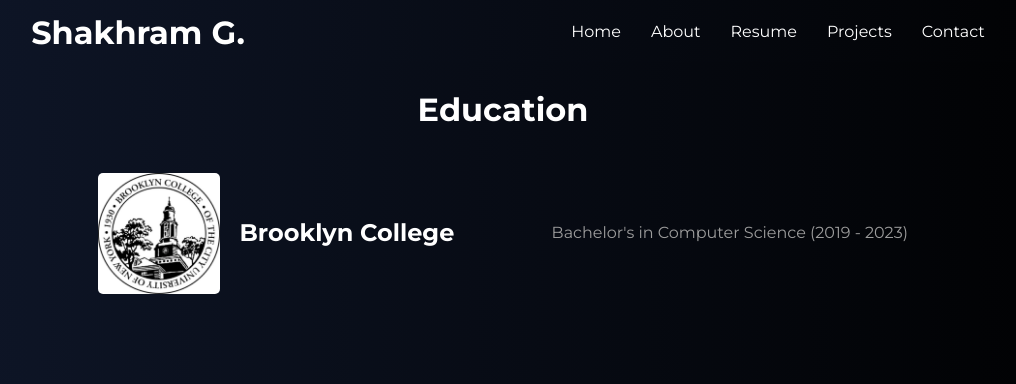
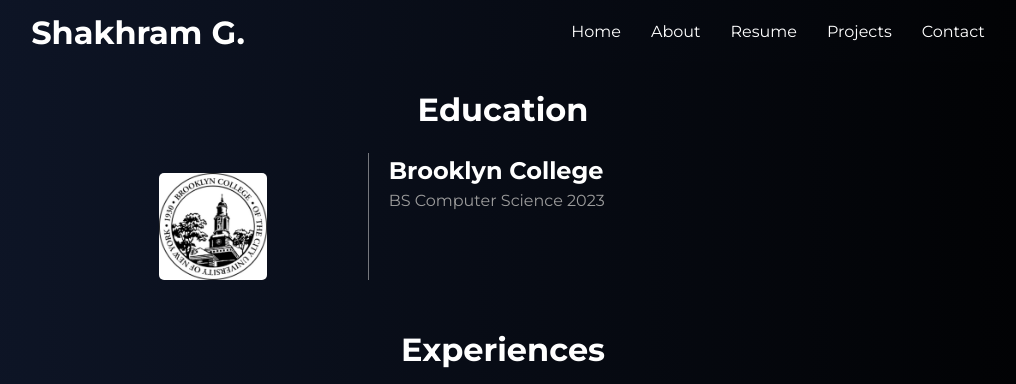
Before and after one commit to sgafurov/portfolio, a React (Create React App) app in the folder portfolio/: page /resume in a window 1280 px wide. Shown: the top 384 px of the page, without its empty margins (137-1153 px from the left). Built offline with nearby package versions, Linux system fonts and the light colour scheme.

Commit message:
Fix home page scrolling issue and align education section width with experiences section

```diff
--- a/portfolio/src/App.css
+++ b/portfolio/src/App.css
@@ -7,4 +7,9 @@ body {
   /* background-color: #0F172A; */
   background-image: linear-gradient(to left, #000000, #0F172A);
   font-family: 'Montserrat', sans-serif;
+  overflow-x: hidden;
 }
+
+html {
+  overflow-x: hidden;
+}
--- a/portfolio/src/components/About.js
+++ b/portfolio/src/components/About.js
@@ -78,15 +78,14 @@ export const About = () => {
       <div className="about-text">
         <h3 className="about-subtitle">Education</h3>
         <p className="about-paragraph">
-          I obtained my bachelor's in Computer Science at Brooklyn College. I'm
-          currently pursuing a master's in Computer Science at Hofstra
-          University. My coursework includes data structures, algorithms,
-          object-oriented programming, and web development. I'm particularly
-          interested in solving real-world problems, and creating helpful tools
+          Obtained B.S. Computer Science at Brooklyn College, 2023.
+          Coursework included data structures, algorithms,
+          object-oriented programming, and web development.
+          Interested in solving real-world problems, and creating helpful tools
           for people.
         </p>
 
-        <h2 className="about-subtitle">Hobbies</h2>
+        <h3 className="about-subtitle">Hobbies</h3>
         <p className="about-paragraph">
           Outside of my academic pursuits, I enjoy:
         </p>
@@ -94,8 +93,7 @@ export const About = () => {
           <li>Playing backgammon🎲</li>
           <li>Photography 📷</li>
           <li>Kickboxing 🥊</li>
-          <li>Killing time in cafes☕</li>
-          <li>Cooking 🥘</li>
+          <li>Finding new cafes☕</li>
         </ul>
 
         <h3 className="about-subtitle">Programming Languages</h3>
--- a/portfolio/src/components/Resume.js
+++ b/portfolio/src/components/Resume.js
@@ -22,14 +22,18 @@ export const Resume = () => {
             </div>
           </li> */}
           <li className="education-item">
+            <div className="education-logo-container">
               <img
                 src={brooklynCollegeLogo}
                 alt="Brooklyn College Logo"
                 className="college-logo"
               />
+            </div>
+            <div className="education-content">
               <h3>Brooklyn College</h3>
               <div className="education-year">
-              <p>Bachelor's in Computer Science (2019 - 2023)</p>
+                <p>BS Computer Science 2023</p>
+              </div>
             </div>
           </li>
         </ul>
--- a/portfolio/src/styles/Home.css
+++ b/portfolio/src/styles/Home.css
@@ -1,7 +1,10 @@
 .home-container {
     margin-top: 60px;
-    margin-bottom: 50px;
+    margin-bottom: 0;
     padding: 30px;
+    padding-bottom: 30px;
+    min-height: calc(100vh - 60px);
+    box-sizing: border-box;
 }
 
 .hello {
@@ -27,11 +30,12 @@
 .icon-container {
     margin: 0 auto;
     margin-top: 100px;
-    margin-bottom: 100px;
+    margin-bottom: 50px;
     position: relative;
     width: 400px;
     height: auto;
     z-index: 1;
+    overflow: visible;
 }
 
 @keyframes breathing {
@@ -113,8 +117,9 @@
 @media (max-width: 768px) {
     .home-container {
         margin-top: 100px;
-        margin-bottom: 50px;
-        padding-bottom: 0;
+        margin-bottom: 0;
+        padding-bottom: 30px;
+        min-height: calc(100vh - 100px);
     }
 
     .hello {
--- a/portfolio/src/styles/Resume.css
+++ b/portfolio/src/styles/Resume.css
@@ -101,7 +101,7 @@
 .education-list {
     list-style-type: none;
     margin: 0 auto;
-    padding: 20px;
+    padding: 0;
     text-align: left;
     line-height: 1.5;
 }
@@ -109,21 +109,39 @@
 .education-item {
     display: flex;
     justify-content: space-between;
+    margin-bottom: 20px;
+}
+
+.education-logo-container {
+    /* Takes 1 part of the available space, matching job-dates */
+    flex: 1;
+    display: flex;
+    flex-direction: column;
     align-items: center;
-    margin-bottom: 20px;
-    /* border-bottom: 1px solid #dddddd82; */
+    padding-right: 20px;
 }
 
 .college-logo {
-    width: 15%;
+    max-width: 40%;
+    width: auto;
     height: auto;
-    margin-right: 20px;
-    vertical-align: middle;
+    margin: 0 auto;
+    margin-top: 20px;
     border-radius: 5px;
-    align-items: left;
-    text-align: left;
+    align-items: center;
+    text-align: center;
+    object-fit: contain;
+    display: block;
 }
 
+.education-content {
+    /* Takes 2 parts of the available space, matching job-descriptions */
+    flex: 2;
+    border-left: 1px solid #dddddd82;
+    padding-left: 20px;
+    display: flex;
+    flex-direction: column;
+}
 
 .education-item p {
     margin: 0;
@@ -131,8 +149,7 @@
 }
 
 .education-year {
-    margin-left: auto;
-    text-align: right;
+    text-align: left;
 }
 
 @media (max-width: 768px) {
```
Lines whose indentation alone changed are shown as unchanged.
